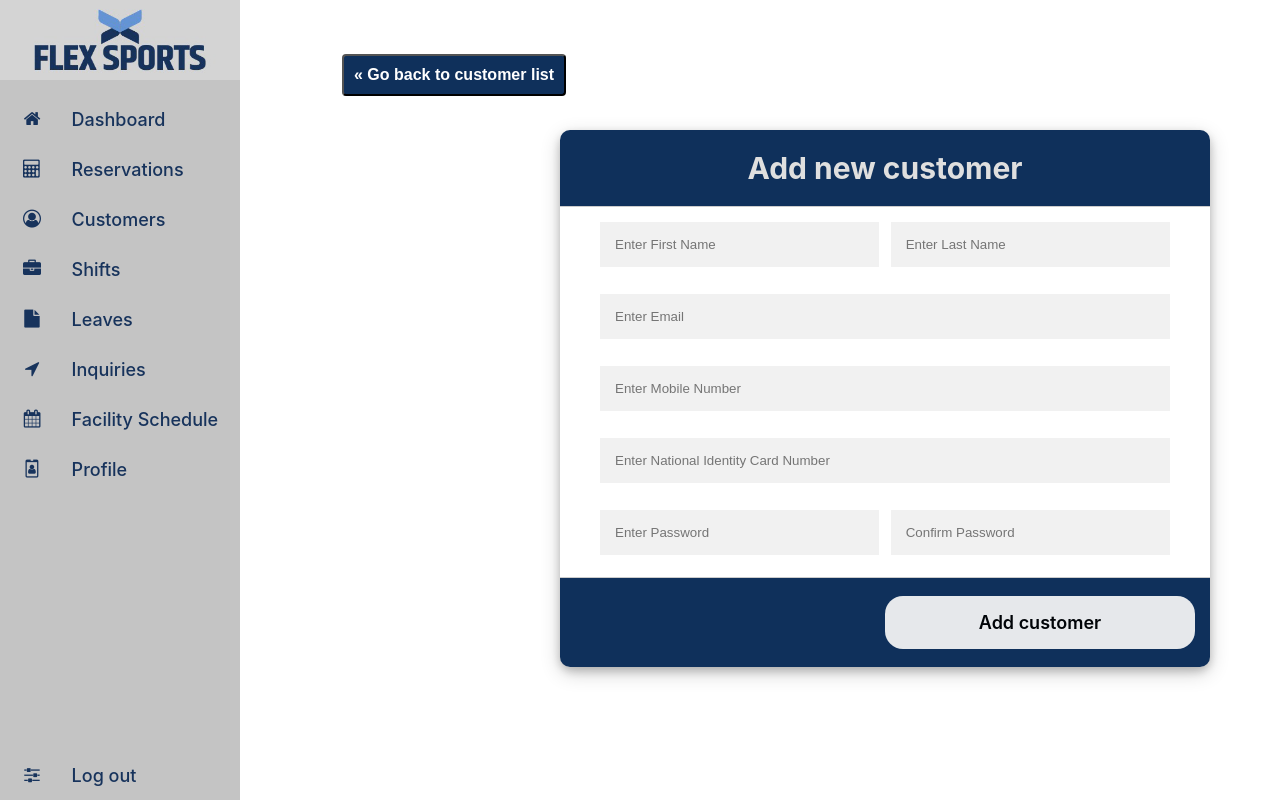
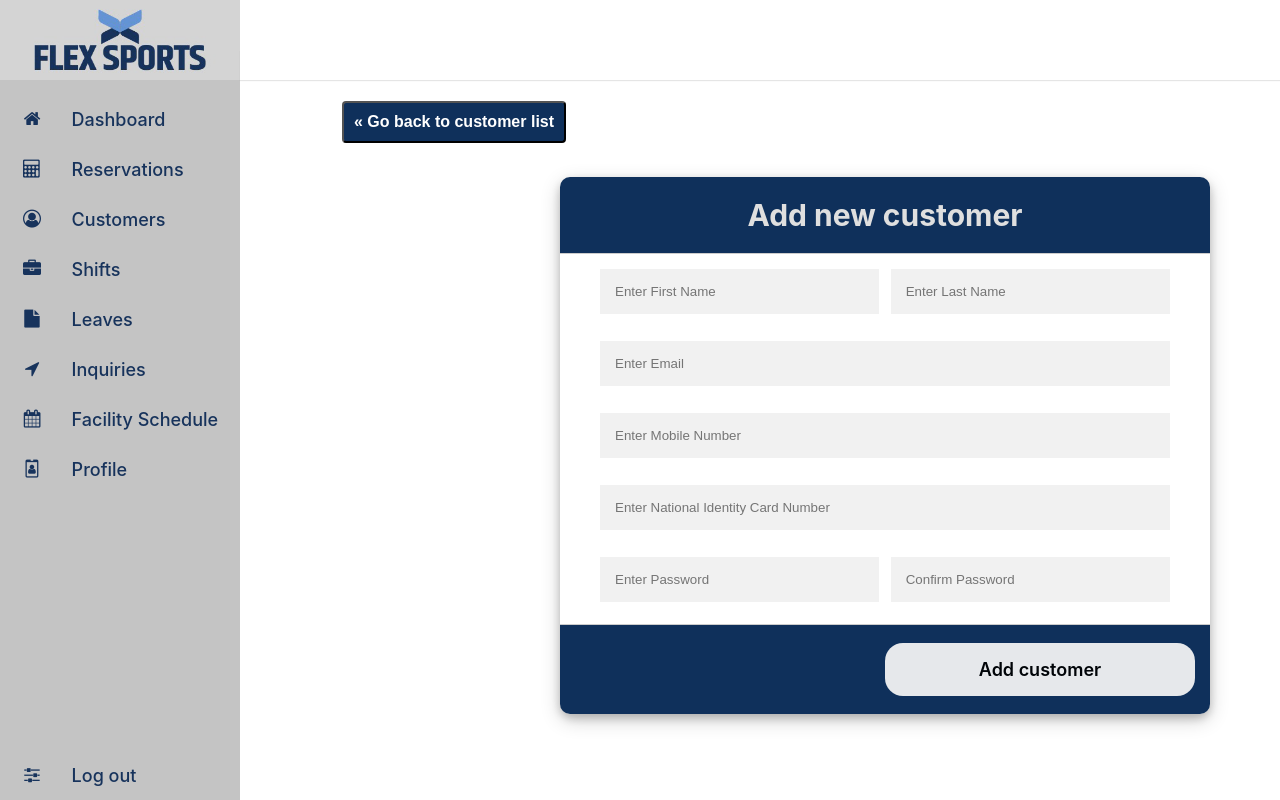
Before and after one commit to npathirana1/FlexSports, a PHP site: page /Receptionist/addCustomer.php in a window 1280 px wide. Run offline with PHP 8.4, Linux system fonts and the light colour scheme.

Commit message:
minor update add cust

```diff
--- a/src/views/Receptionist/addCustomer.php
+++ b/src/views/Receptionist/addCustomer.php
@@ -8,6 +8,29 @@
   <meta name="viewport" content="width=device-width, initial-scale=1, shrink-to-fit=no">
   <link rel="stylesheet" type="text/css" href="../../assets/CSS/forms.css">
   <link rel="stylesheet" type="text/css" href="../../assets/CSS/addCustomer.css">
+
+  <style>
+    .home-section .breadcrumb-nav {
+            display: flex;
+            justify-content: space-between;
+            height: 30px;
+            background: #fff;
+            align-items: center;
+            position: fixed;
+            width: calc(100% - 240px);
+            left: 240px;
+            z-index: 100;
+            padding: 0 20px;
+            box-shadow: 0 1px 1px rgba(0, 0, 0, 0.1);
+            transition: all 0.5s ease;
+        }
+
+
+        .home-section .content{
+            padding-top: 5%;
+            position: relative;
+        }
+  </style>
 </head>
 
 <body>
@@ -15,11 +38,25 @@
 
   <section class="home-section">
 
+  <nav class="breadcrumb-nav">
+            <div class="top-breadcrumb">
+            <!--div>
+                    <ul class="breadcrumb">
+                    <li class="breadcrumb-item"><a href="#">Manage Shifts</a></li>
+                    <li class="breadcrumb-item"><a href="#">Shift List</a></li>
+                    <li class="breadcrumb-item">Add Shift </li>
+                    </ul>
+                </div-->
+
+            </div>
+        </nav>
+
+        <div class="content">
     <div class="back_button">
       <button class="btn-back" onClick="window.location.href='customerList.php';">&laquo; Go back to customer list</button>
     </div>
     </br></br></br></br>
-    <form action="./receptionistIncludes/addCustomer.inc.php" method="post" class="signup-form">
+    <form action="./receptionistIncludes/addCustomer.inc.php" method="post" class="signup-form" name="addCustomer">
 
       <div class="form-header">
         <h1 class="form_title"> Add new customer</h1>
@@ -46,7 +83,7 @@
         </div>
         <div class="form-group">
           <label for=""></label>
-          <input type="text" placeholder="Enter National Identity Card Number" name="NIC" class="form-control">
+          <input type="text" placeholder="Enter National Identity Card Number" name="NIC" class="form-control" onsubmit="return validateNIC()">
         </div>
         <div class="horizontal-group">
           <div class="form-group left">
@@ -65,7 +102,23 @@
       </div>
 
     </form>
+    </div>
   </section>
+
+  <script type="text/javascript">
+    function validateNIC() {
+      var NIC = document.addCustomer.NIC.value;
+      const re = /^\d+$/;
+      if (NIC.length == 12 && re.test(NIC)) {
+        return true;
+      } else if (NIC.length == 10 && (NIC[9].toLowerCase() == "v" || NIC[9].toLowerCase() == "x")) {
+        return true;
+      }else{
+        return false;
+      }
+    }
+  </script>
+
 </body>
 
 </html>
```
